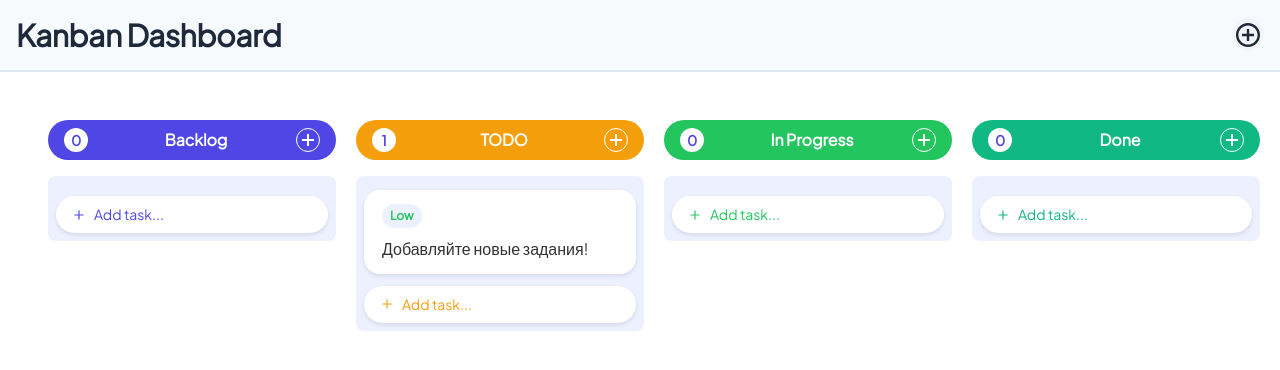
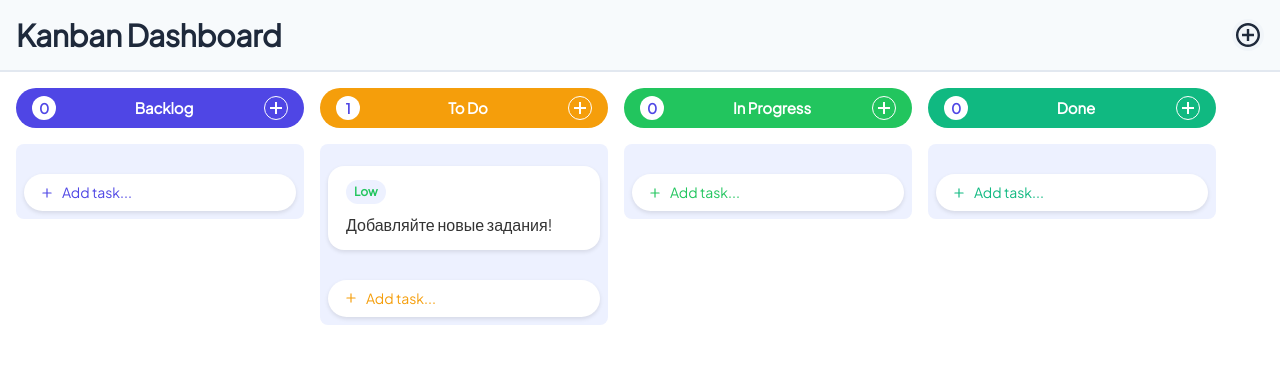
Before and after one commit to vorovskajalapa/modsen-practice, a React (Vite) app in the folder kanban-board/: page / in a window 1280 px wide. Shown: the top 370 px of the page. Built offline with nearby package versions, Linux system fonts and the light colour scheme.

Commit message:
feature: size of list based on cards number

```diff
--- a/kanban-board/src/components/AddCardButton/AddCardButton.styles.tsx
+++ b/kanban-board/src/components/AddCardButton/AddCardButton.styles.tsx
@@ -13,6 +13,7 @@ export const Button = styled.button`
   transition:
     background 0.2s,
     border-color 0.2s;
+  position: relative;
 
   &:hover {
     background: rgba(255, 255, 255, 0.2);
@@ -26,10 +27,16 @@ export const Plus = styled.span`
   &:first-child {
     width: 12px;
     height: 2px;
+    left: 50%;
+    top: 50%;
+    transform: translate(-50%, -50%);
   }
 
   &:last-child {
     width: 2px;
     height: 12px;
+    left: 50%;
+    top: 50%;
+    transform: translate(-50%, -50%);
   }
 `;
--- a/kanban-board/src/components/AddCardField/AddCardField.tsx
+++ b/kanban-board/src/components/AddCardField/AddCardField.tsx
@@ -35,6 +35,11 @@ export const AddCardField = forwardRef(
 
       setCards((prev) => [...prev, newCard]);
       setAdding(false);
+      setText(''); // Очищаем поле ввода после добавления
+    };
+
+    const handleBlur = () => {
+      setAdding(false); // Закрываем ввод при потере фокуса
     };
 
     return adding ? (
@@ -42,6 +47,7 @@ export const AddCardField = forwardRef(
         <Input
           $color={textColor}
           onChange={(e) => setText(e.target.value)}
+          onBlur={handleBlur} // Закрываем, если фокус ушел
           autoFocus
           placeholder="Add task..."
         />
--- a/kanban-board/src/components/Board/Board.styles.tsx
+++ b/kanban-board/src/components/Board/Board.styles.tsx
@@ -2,12 +2,15 @@ import styled from 'styled-components';
 
 export const BoardContainer = styled.div`
   display: flex;
-  justify-content: flex-start;
-  align-items: flex-start;
-  gap: 20px;
-  padding: 3rem;
-  width: 100%;
-  min-width: 100vw;
-  margin: 0 auto;
   overflow-x: auto;
+  white-space: nowrap;
+  height: 80%;
+  gap: 16px;
+  padding: 16px;
+  cursor: grab;
+  user-select: none;
+
+  &:active {
+    cursor: grabbing;
+  }
 `;
--- a/kanban-board/src/components/Board/Board.tsx
+++ b/kanban-board/src/components/Board/Board.tsx
@@ -1,5 +1,6 @@
-import { Column } from '../Column';
-import { BoardContainer } from './Board.styles';
+import { useRef, useState } from "react";
+import { Column } from "../Column";
+import { BoardContainer } from "./Board.styles";
 
 type Card = {
   title: string;
@@ -20,8 +21,38 @@ type BoardProps = {
 };
 
 export const Board: React.FC<BoardProps> = ({ columns, cards, setCards }) => {
+  const boardRef = useRef<HTMLDivElement>(null);
+  const [isDragging, setIsDragging] = useState(false);
+  const startX = useRef(0);
+  const scrollLeft = useRef(0);
+
+  const handleMouseDown = (e: React.MouseEvent) => {
+    if (!boardRef.current) return;
+    setIsDragging(true);
+    startX.current = e.pageX - boardRef.current.offsetLeft;
+    scrollLeft.current = boardRef.current.scrollLeft;
+  };
+
+  const handleMouseMove = (e: React.MouseEvent) => {
+    if (!isDragging || !boardRef.current) return;
+    e.preventDefault();
+    const x = e.pageX - boardRef.current.offsetLeft;
+    const walk = (x - startX.current) * 1.5; // Скорость прокрутки
+    boardRef.current.scrollLeft = scrollLeft.current - walk;
+  };
+
+  const handleMouseUp = () => {
+    setIsDragging(false);
+  };
+
   return (
-    <BoardContainer>
+    <BoardContainer
+      ref={boardRef}
+      onMouseDown={handleMouseDown}
+      onMouseMove={handleMouseMove}
+      onMouseLeave={handleMouseUp}
+      onMouseUp={handleMouseUp}
+    >
       {columns.map(({ title, column, bgColor }) => (
         <Column
           key={column}
--- a/kanban-board/src/components/Column/Column.styles.tsx
+++ b/kanban-board/src/components/Column/Column.styles.tsx
@@ -29,7 +29,7 @@ export const Count = styled.span`
 `;
 
 export const Title = styled.h3`
-  font-size: 16px;
+  font-size: 15px;
   font-weight: 700;
   line-height: 22px;
   letter-spacing: -0.007em;
@@ -37,11 +37,16 @@ export const Title = styled.h3`
 `;
 
 export const CardList = styled.div<{ $active: boolean }>`
-  height: 100%;
   width: 100%;
-  transition: background-color 0.2s ease-in-out;
   background-color: #edf1ff;
   padding: 0.5rem;
   border-radius: 8px;
   margin-top: 1rem;
+
+  display: flex;
+  flex-direction: column;
+  gap: 8px; /* Расстояние между карточками */
+
+  min-height: 50px; /* Чтобы не схлопывался, когда карточек нет */
+  height: auto; /* Автоматическая подстройка под содержимое */
 `;
--- a/kanban-board/src/pages/Kanban.tsx
+++ b/kanban-board/src/pages/Kanban.tsx
@@ -21,7 +21,7 @@ const DEFAULT_CARDS: Card[] = [
 
 const DEFAULT_COLUMNS = [
   { title: 'Backlog', column: 'backlog', bgColor: '#4F46E5' },
-  { title: 'TODO', column: 'todo', bgColor: '#F59E0B' },
+  { title: 'To Do', column: 'todo', bgColor: '#F59E0B' },
   { title: 'In Progress', column: 'doing', bgColor: '#22C55E' },
   { title: 'Done', column: 'done', bgColor: '#10B981' },
 ];
```
